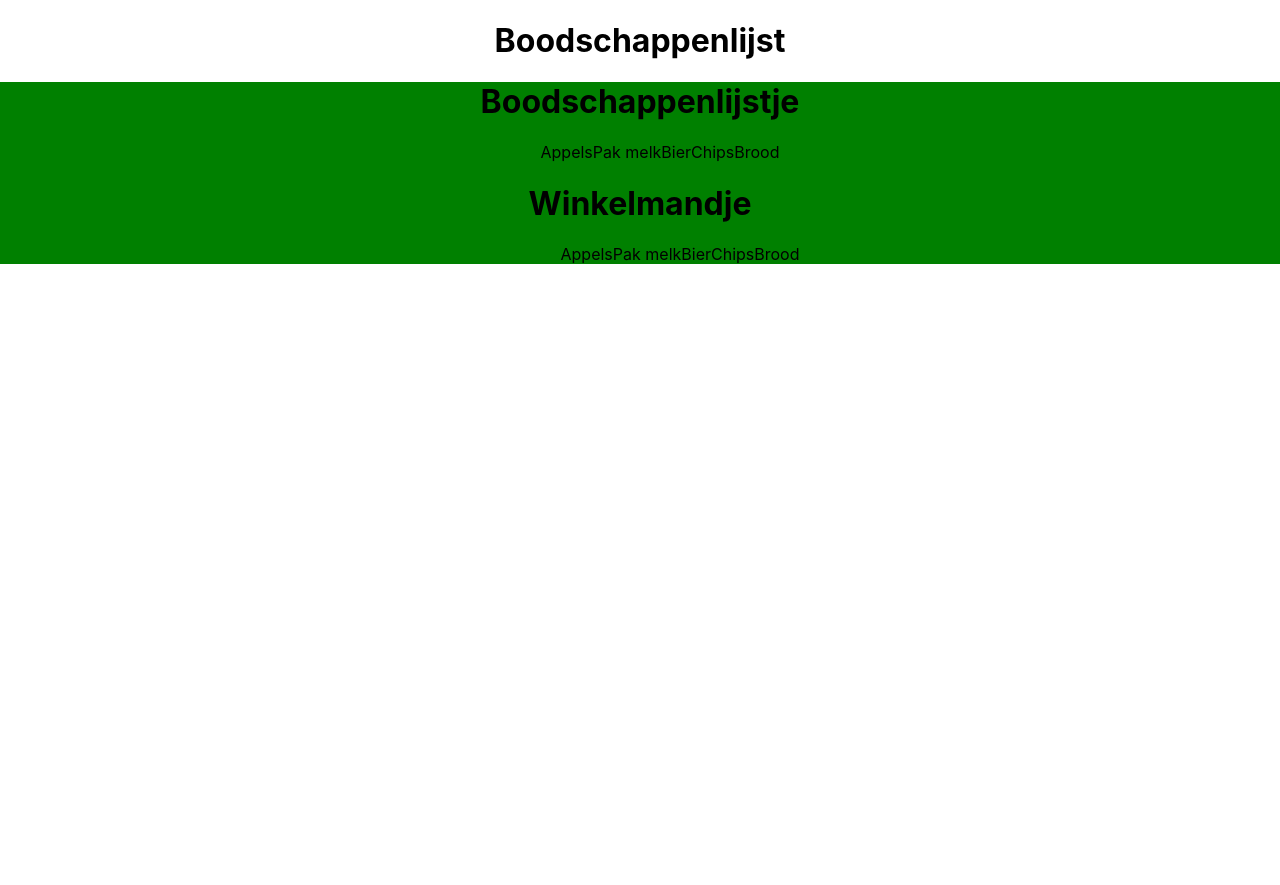
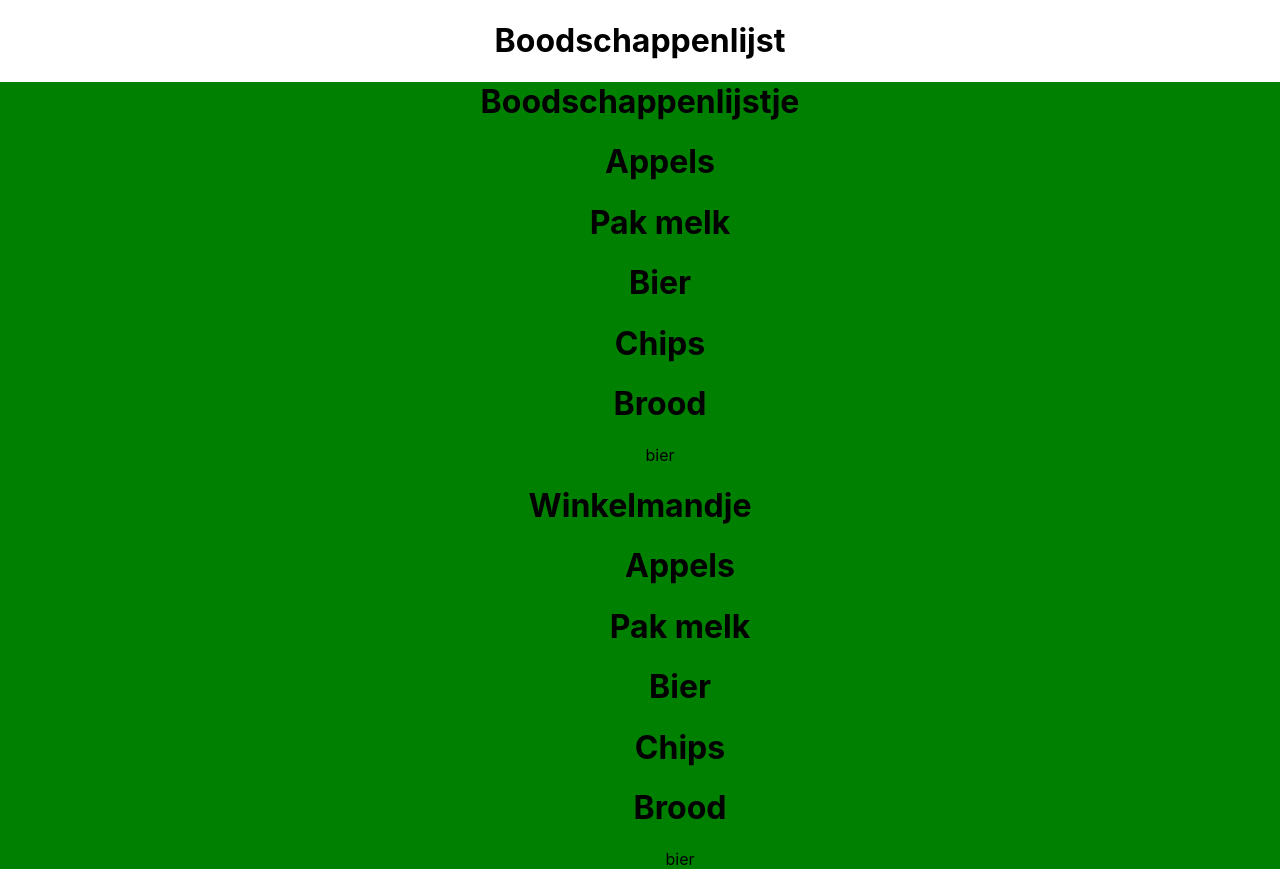
Before and after one commit to Boogaerdtth/React-Boodschappenmand-Winkelmand, a React (Create React App) app: page / in a window 1280 px wide. Before the commit the page ends 800 px from the top, so only its background shows below. Built offline with nearby package versions, Linux system fonts and the light colour scheme.

Commit message:
display each LI

```diff
--- a/src/Container.js
+++ b/src/Container.js
@@ -1,7 +1,7 @@
 import React from 'react'
 import GroceryList from './components/GroceryList'
 import ShoppingCart from './components/ShoppingCart'
-// key={props.item.id} ,item={props.item}
+
 
 class Container extends React.Component {
     constructor(props) {
--- a/src/components/List.js
+++ b/src/components/List.js
@@ -1,12 +1,13 @@
 import React from 'react'
 import ListItem from './ListItem'
-// import Container from '../Container'
 
 function List(props) {
+    const allGroceryItems = props.grocerylist.groceryItems.map(item => <ListItem key={item.id} title={item.title} />)
     return (
         <div>
             <ul>
-                <ListItem list={props.grocerylist.groceryItems} />
+                {allGroceryItems}
+                bier
 
             </ul>
         </div>
--- a/src/components/ListItem.js
+++ b/src/components/ListItem.js
@@ -1,10 +1,9 @@
 import React from 'react'
 
 function ListItem(props) {
-    const allGroceryItems = props.list.map(item => item = item.title)
     return (
         <div>
-            {allGroceryItems}
+            <h1>{props.title}</h1>
         </div>
     )
 }
```
Also changed, not shown: 1 other file (tests, documents, lock files or other folders).
